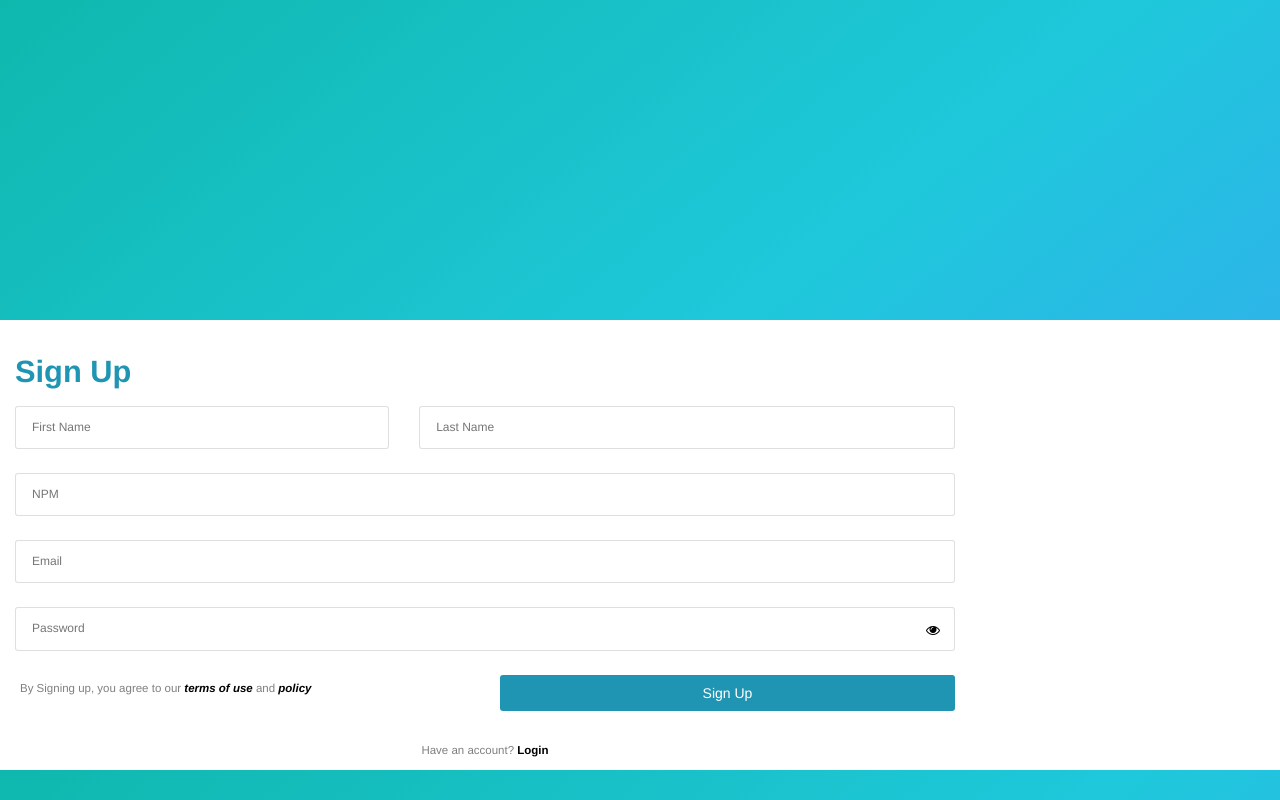
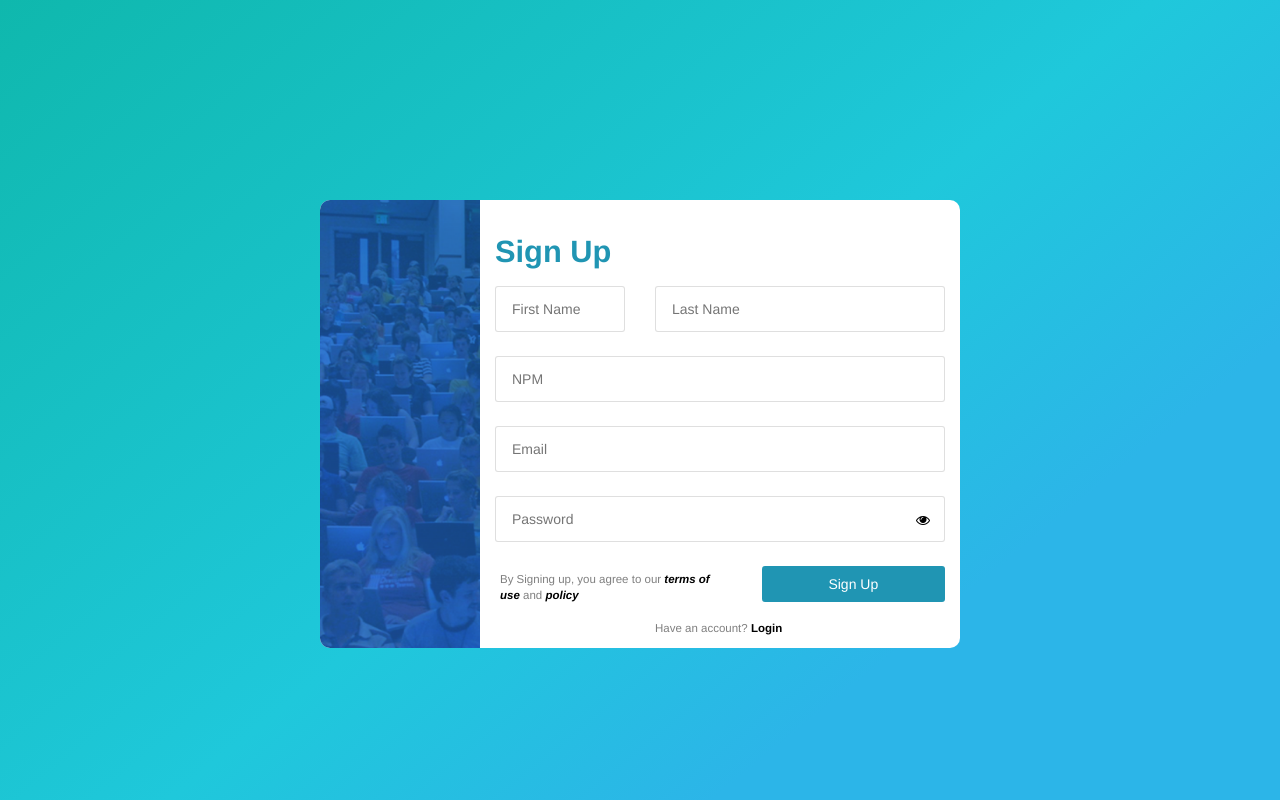
Before and after one commit to asepnur/uiui, a website: page src/html/index.html in a window 1280 px wide. Drawn offline with nearby package versions, Linux system fonts and the light colour scheme; files that its build step writes are made by us from their sources.

Commit message:
update signup mobile be responsive for web

```diff
--- a/src/html/index.html
+++ b/src/html/index.html
@@ -7,44 +7,58 @@
     <!-- endinject -->
   </head>
   <body>
-    <div class="_bl">
+    <div class="_bl _c5m3o3 _c5m36">
       <div class="_bl5b">
       </div>
       <form class="_cn" action="/" method="POST">
-        <div class="_c5x312">
-          <h2 class="_he3p">Sign Up</h2>
+        <div class="_ro">
+          <div class="_c5m39 _c5m3o3 _c5x312">
+            <h2 class="_he3p">Sign Up</h2>
+          </div>
         </div>
-        <div class="_c5x35">
-          <input type="text" name="fName" placeholder="First Name"/>
+        <div class="_ro">
+          <div class="_c5m33 _c5m3o3 _c5x35">
+            <input type="text" name="fName" placeholder="First Name"/>
+          </div>
+          <div class="_c5m36 _c5x37">
+            <input type="text" name="lName" placeholder="Last Name"/>
+          </div>
         </div>
-        <div class="_c5x37">
-          <input type="text" name="lName" placeholder="Last Name"/>
-        </div>
-        <div class="_c5x312">
+        <div class="_ro">
+          <div class="_c5m39 _c5m3o3 _c5x312">
           <input type="text" name="id" placeholder="NPM"/>
         </div>
-        <div class="_c5x312">
+        </div>
+        <div class="_ro">
+          <div class="_c5m39 _c5m3o3 _c5x312">
           <input type="text" name="email" placeholder="Email"/>
         </div>
-        <div class="_c5x312">
+        </div>
+        <div class="_ro">
+          <div class="_c5m39 _c5m3o3 _c5x312">
           <div class="_cn5g">
             <input type="password" name="password" placeholder="Password"/>
             <i class="fa fa-eye"></i>
           </div>
         </div>
-        <div class="_c5x36">
+        </div>
+        <div class="_ro">
+          <div class="_c5m35 _c5m3o3 _c5x36">
           <p class="_me5t" >By Signing up, you agree to our
             <b class="itl">terms of use </b>
             and <b class="itl">policy</b>
           </p>
         </div>
-        <div class="_c5x36">
+        <div class="_c5m34  _c5x36">
           <button class="_bt3p _pl5r" type="submit">Sign Up</button>
         </div>
+        </div>
+        <div class="_ro">
+          <div class="_c5m3o6 _c5m36">
+            <p class="_me5f"> Have an account? <b><a href="">Login</a></b></p>
+          </div>
+        </div>
     </form>
-    <div class="_cn">
-      <p class="_me5f"> Have an account? <b><a href="">Login</a></b></p>
-    </div>
   </div>
 
 
--- a/src/sass/grid.scss
+++ b/src/sass/grid.scss
@@ -255,13 +255,13 @@ html {
 
   @media (min-width: 992px) {
 	._cn {
-	  width: 970px;
+	  width: 100%;
 	}
   }
 
   ._ro {
-	margin-left: -15px;
-	margin-right: -15px;
+	margin-left: 0px;
+	margin-right: 0px;
   }
 
   ._c5x31, ._c5m31, ._c5x32, ._c5m32, ._c5x33, ._c5m33, ._c5x34, ._c5m34, ._c5x35,  ._c5m35, ._c5x36, ._c5m36, ._c5x37,  ._c5m37, ._c5x38,  ._c5m38, ._c5x39,  ._c5m39, ._c5x310,  ._c5m310, ._c5x311, ._c5m311, ._c5x312, ._c5m312, {
@@ -658,8 +658,7 @@ html {
 
   ._ro {
 	&:before, &:after {
-	  content: " ";
-	  display: table;
+	  content: "";
 	}
   }
 
--- a/src/sass/signup.scss
+++ b/src/sass/signup.scss
@@ -9,7 +9,7 @@ input[type="text"], input[type="password"]{
     margin-top: 12px;
     margin-bottom: 12px;
     width: 100%;
-    font-size: 12px;
+    font-size: 1em;
     font-weight: normal;
 }
 input[type="text"]:focus, input[type="password"]:focus {
@@ -43,14 +43,12 @@ input[type="text"]:focus, input[type="password"]:focus {
 }
 ._me5f{
     @extend ._me;
-    padding-top: 20px;
-    text-align: center;
 }
 
 // Block Class
 ._bl{
-    margin: 0;
     padding: 0;
+    height: 100%;
 }
 
 ._bl5b{
@@ -86,18 +84,23 @@ input[type="text"]:focus, input[type="password"]:focus {
     background-color: $text-color;
 }
 @media (min-width: 992px) {
-    body{
+    html,body{
+        height: 100%;
         background: linear-gradient(141deg, #0fb8ad 0%, #1fc8db 51%, #2cb5e8 75%);
     }
     ._bl5b{
-        width: 0;
-        height: 0;
-        background: none;
+        position: absolute;
+        width: 25%;
+        height: 100%;
+        background: url('/img/BG.png');
+        background-size: cover;
+        border-top-left-radius: 10px;
+        border-bottom-left-radius: 10px;
     }
     ._bl{
-        margin-top: 25%;
-        margin-left: auto;
-        margin-right: auto;
+        height: auto;
+        margin-top: 200px;
         background-color: rgba($rgb-white, 1);
+        border-radius: 10px;
     }
 }
```
